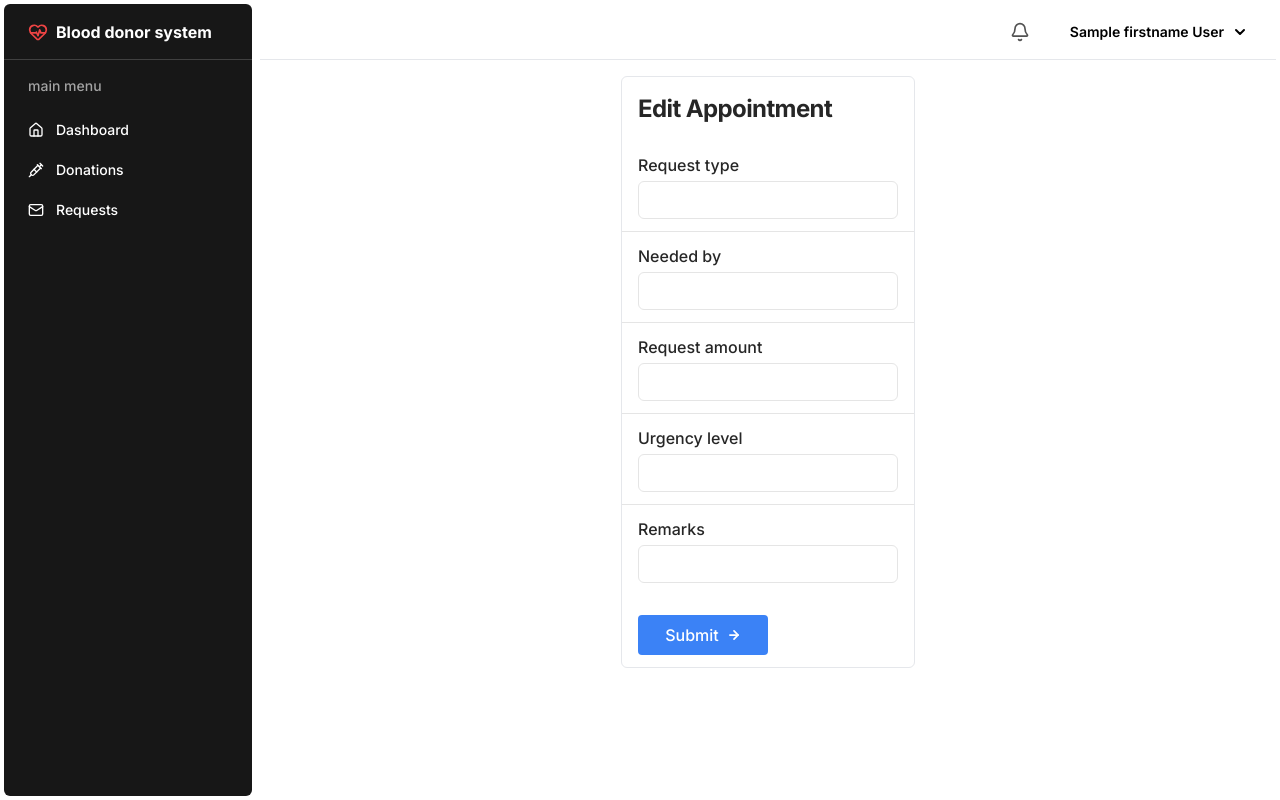
After one commit to Jeff-Maina/blood-donor-system, a Django app: template bloodDonorSystem/templates/user/requests/update-request.html in a window 1280 px wide. The commit adds this page. Run offline with Django 4.2, Linux system fonts and the light colour scheme; the template is opened without the code that fills it: most values are stand-ins (such as "Sample title", 1, 10 or a date in 2020); form fields are guessed from the names that the template uses.

Commit message:
feat: user can edit request and facility receives notification

```diff
--- a/bloodDonorSystem/templates/user/donations/row-actions.html
+++ b/bloodDonorSystem/templates/user/donations/row-actions.html
@@ -22,6 +22,10 @@
                 More details
             </button>
             {% if record.status != 'completed'%}
+            <button data-id="{{ record.id }}" class="cancel-btn dropdown-item">
+                <i data-lucide="x" class="size-3 shrink-0"></i>
+                Cancel appointment
+            </button>
             {% else %}
             <button  class="disabled dropdown-item cursor-not-allowed">
                 <i data-lucide="x" class="size-3 shrink-0"></i>
--- a/bloodDonorSystem/templates/user/requests/requests-row-actions.html
+++ b/bloodDonorSystem/templates/user/requests/requests-row-actions.html
@@ -10,11 +10,14 @@
             class="fixed hidden backdrop top-0 left-0 w-full h-full bg-transparent"></div>
         <div id="actionsMenu{{ record.id }}"
             class="absolute p-1.5 z-20 hidden bottom-full border right-full w-[190px] text-sm  min-w-fit rounded-md bg-white shadow-md">
+            <a href="{% url 'update-request' record.id %}">
+
             <button
                 class="dropdown-item">
                 <i data-lucide="pencil" class="shrink-0 size-3"></i>
                 Edit
             </button>
+        </a>
             <button data-id="{{ record.id }}" class="more-details-btn dropdown-item">
                 <i data-lucide="info" class="size-3 shrink-0"></i>
                 More details
--- /dev/null
+++ b/bloodDonorSystem/templates/user/requests/update-request.html
@@ -0,0 +1,63 @@
+{% extends "user/dashboard-layout.html" %}
+
+{% block title %} Blood Donor System | Edit request {% endblock %}
+
+
+
+{% block content %}
+<div class="w-full p-4 flex flex-col gap-4">
+    <div class="mx-auto max-w-lg border  rounded-md">
+        <div class="flex flex-col gap-2 p-4">
+            <h1 class="text-2xl font-bold tracking-tight text-neutral-800">Edit Appointment</h1>
+
+        </div>
+        <form method="POST" class="flex flex-col gap-2 ">
+            {% csrf_token %}
+
+            {% if form.donation_date.errors %}
+            <ul class="errorlist px-4">
+                {% for error in form.donation_date.errors %}
+                <li>{{ error }}</li>
+                {% endfor %}
+            </ul>
+            {% endif %}
+
+            <ul class="flex flex-col divide-y divide-neutral-200">
+
+                <li class="form-group px-4 py-3 !list-decimal">
+                    {{ form.request_type.label_tag }}
+                    {{ form.request_type }}
+                </li>
+                <li class="form-group px-4 py-3 list-disc">
+                    {{ form.needed_by.label_tag }}
+                    {{ form.needed_by }}
+                </li>
+                <li class="form-group px-4 py-3 list-disc">
+                    {{ form.request_amount.label_tag }}
+                    {{ form.request_amount }}
+                </li>
+                <li class="form-group px-4 py-3 list-disc">
+                    {{ form.urgency_level.label_tag }}
+                    {{ form.urgency_level }}
+                </li>
+                <li class="form-group px-4 py-3 list-disc">
+                    {{ form.remarks.label_tag }}
+                    {{ form.remarks }}
+                </li>
+
+            </ul>
+
+            <div class="px-4 py-3 w-full border-neutral-300">
+                <button type="submit"
+                    class="bg-blue-500 hover:bg-blue-600 transition-all p-2 flex items-center gap-2 px-3 rounded py-2 justify-center font-medium text-white w-2/4">Submit
+                    <i data-lucide="arrow-right" class="size-3.5" stroke-width="3"></i>
+                </button>
+            </div>
+
+        </form>
+    </div>
+
+
+</div>
+
+{% endblock %}
--- a/bloodDonorSystem/users/urls.py
+++ b/bloodDonorSystem/users/urls.py
@@ -10,6 +10,7 @@ urlpatterns = [
     path("donations/", views.donations_view, name='donations'),
     path("requests/", views.requests_view, name='requests'),
     path("requests/make-request/<int:facility_id>",views.make_request, name='make-request'),
+    path("requests/edit/<int:id>",views.updateRequest, name='update-request'),
     path("requests/cancel-request/<int:id>/", views.cancel_request, name='cancel-request'),
     path("requests/delete-request/<int:id>/", views.deleteRequest, name='delete-request'),
     path("donations/check-eligibility/", views.check_eligibility, name="check-eligibility"),
```
Also changed, not shown: bloodDonorSystem/users/views.py (+39 -0 lines).
